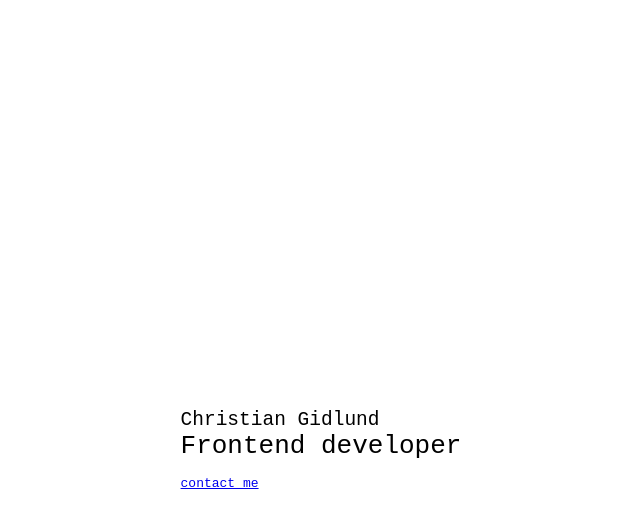
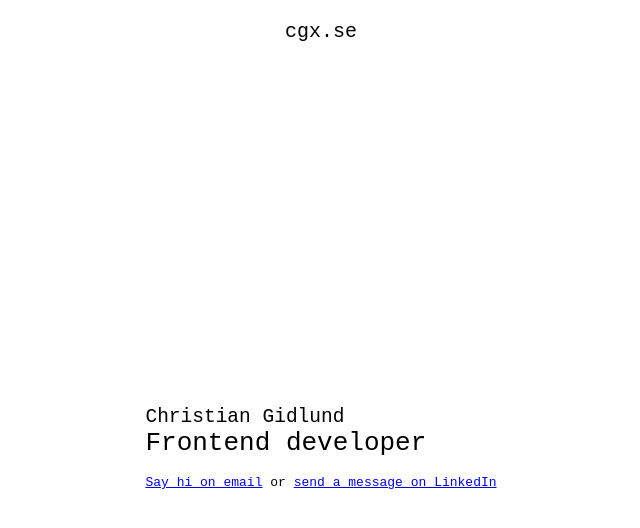
Before and after one commit to cgidlund/site, a Jekyll site: the page built from index.md, in a window 1280 px wide. Shown: the top 528 px of the page, without its empty margins (319-959 px from the left). Built offline with Jekyll 4.4.1, drawn with Linux system fonts in a browser that asks for light colours.

Commit message:
Added top title and linkedin link.

```diff
--- a/_includes/style.html
+++ b/_includes/style.html
@@ -13,6 +13,16 @@
   }
   p {
     margin: 15px 0 0 0;
+    line-height: 1.6;
+  }
+  .site-title {
+    position: fixed;
+    top: 0;
+    left: 0;
+    right: 0;
+    font-size: 20px;
+    font-weight: 300;
+    text-align: center;
   }
   .center-text {
     display: flex;
--- a/_layouts/default.html
+++ b/_layouts/default.html
@@ -5,13 +5,15 @@
 
   <body>
 
+    <h3 class="site-title">cgx.se</h3>
+
     <div class="center-text">
       <div role="main">
         {{ content }}
       </div>
     </div>
 
-  {% include _modules/googleanalytics.html %}
+    {% include _modules/googleanalytics.html %}
 
   </body>
 
--- a/index.md
+++ b/index.md
@@ -6,5 +6,8 @@ layout: default
 <div itemscope itemtype="http://schema.org/Person">
   <h2 itemprop="name">Christian Gidlund</h2>
   <h1 itemprop="jobTitle">Frontend developer</h1>
-  <p><a href="mailto:cgidlund@gmail.com" itemprop="email">contact me</a></p>
+  <p>
+    <a href="mailto:cgidlund@gmail.com" itemprop="email">Say hi on email</a> or
+    <a href="https://www.linkedin.com/in/cgidlund/" itemprop="url">send a message on LinkedIn</a>
+  </p>
 </div>
```
